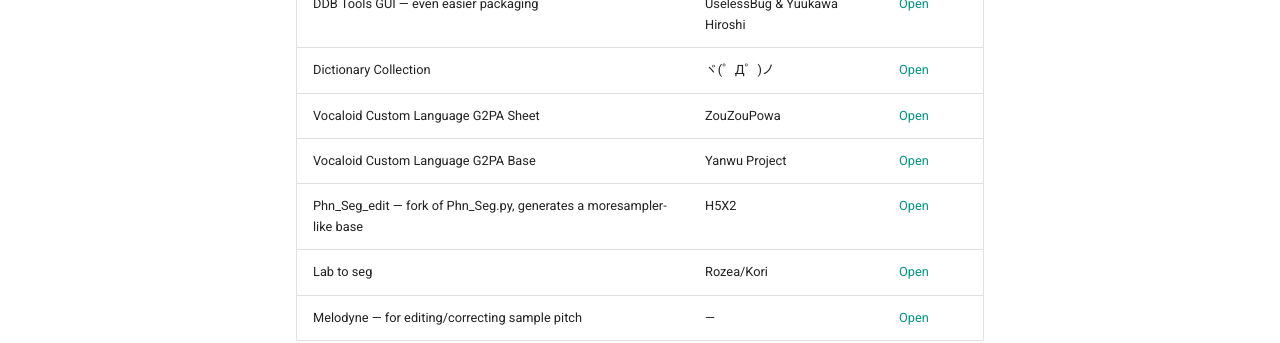
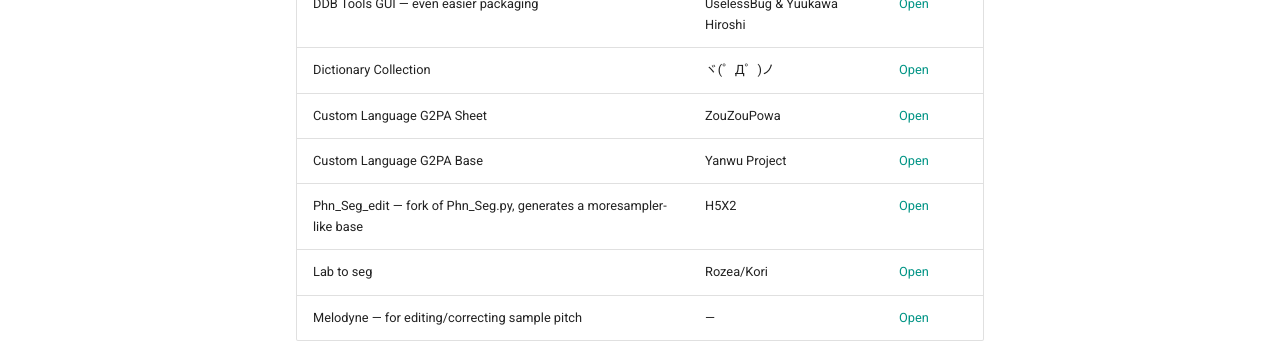
Before and after one commit to aimedb/daisy-db-documentation, an MkDocs documentation site: the page built from daisy db documentation/docs/resources.md, in a window 1280 px wide and 1388 px high. Shown: the part 573-916 px from the top of the window. Built offline with MkDocs 1.6.1 and Material for MkDocs 9.7.7, drawn with Linux system fonts in a browser that asks for light colours.

Commit message:
Update resources.md

```diff
--- a/daisy db documentation/docs/resources.md
+++ b/daisy db documentation/docs/resources.md
@@ -11,8 +11,8 @@
 | DDB Tools — packages your voicebank for Editors | Yuukawa Hiroshi | [Open](https://github.com/yuukawahiroshi/ddb-tools) |
 | DDB Tools GUI — even easier packaging | UselessBug & Yuukawa Hiroshi | [Open](https://github.com/ayatinene/ddb-tools) |
 | Dictionary Collection | ヾ(゜Д゜)ノ | [Open](https://mega.nz/folder/hkgUmRiS#6-UdxUvEKBK-5vjef6lpag) |
-| Vocaloid Custom Language G2PA Sheet | ZouZouPowa | [Open](https://docs.google.com/spreadsheets/d/1Lr2VMc1g346xYltbI3fbal7m76TCVBlDAn-YZKLylTM/edit?gid=0#gid=0) |
-| Vocaloid Custom Language G2PA Base | Yanwu Project | [Open](https://www.mediafire.com/file/fejtjae5h984e3c/Dictionary_base.zip/file) |
+| Custom Language G2PA Sheet | ZouZouPowa | [Open](https://docs.google.com/spreadsheets/d/1Lr2VMc1g346xYltbI3fbal7m76TCVBlDAn-YZKLylTM/edit?gid=0#gid=0) |
+| Custom Language G2PA Base | Yanwu Project | [Open](https://mega.nz/folder/EkR23T5a#B0vGK5Y5-r2DedIDGXXlPQ) |
 | Phn_Seg_edit — fork of Phn_Seg.py, generates a moresampler-like base | H5X2 | [Open](https://files.catbox.moe/orxb7r.rar) |
 | Lab to seg | Rozea/Kori | [Open](https://drive.google.com/file/d/1Q1rUyF08BVCmDxuYPKkSut5CBX_OIx1J/view) |
 | Melodyne — for editing/correcting sample pitch | — | [Open](https://drive.google.com/file/d/1Ga566Es8hLinnDZxbxVMTOwuLzwzVdIT/view?usp=drivesdk) |
```
